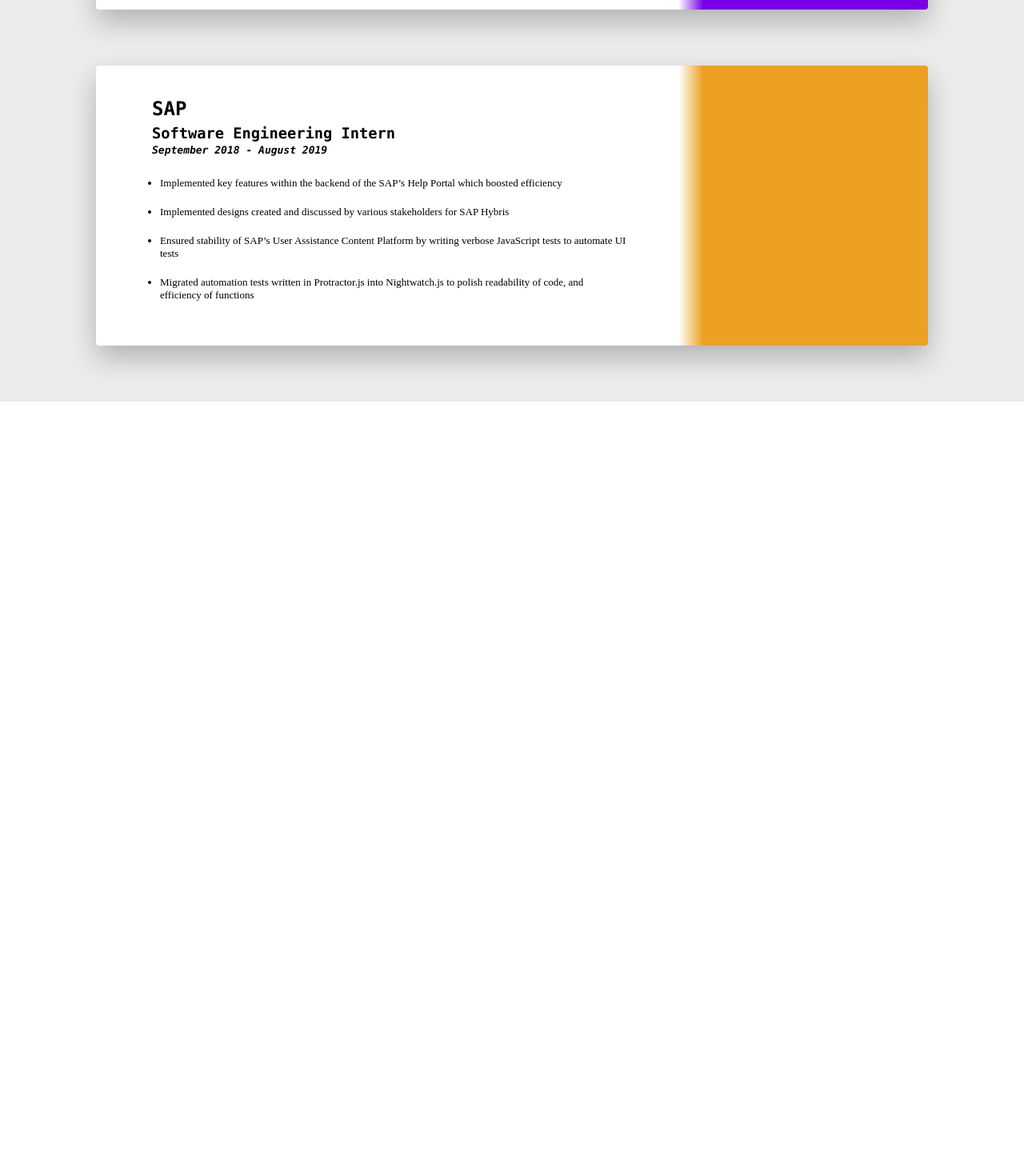
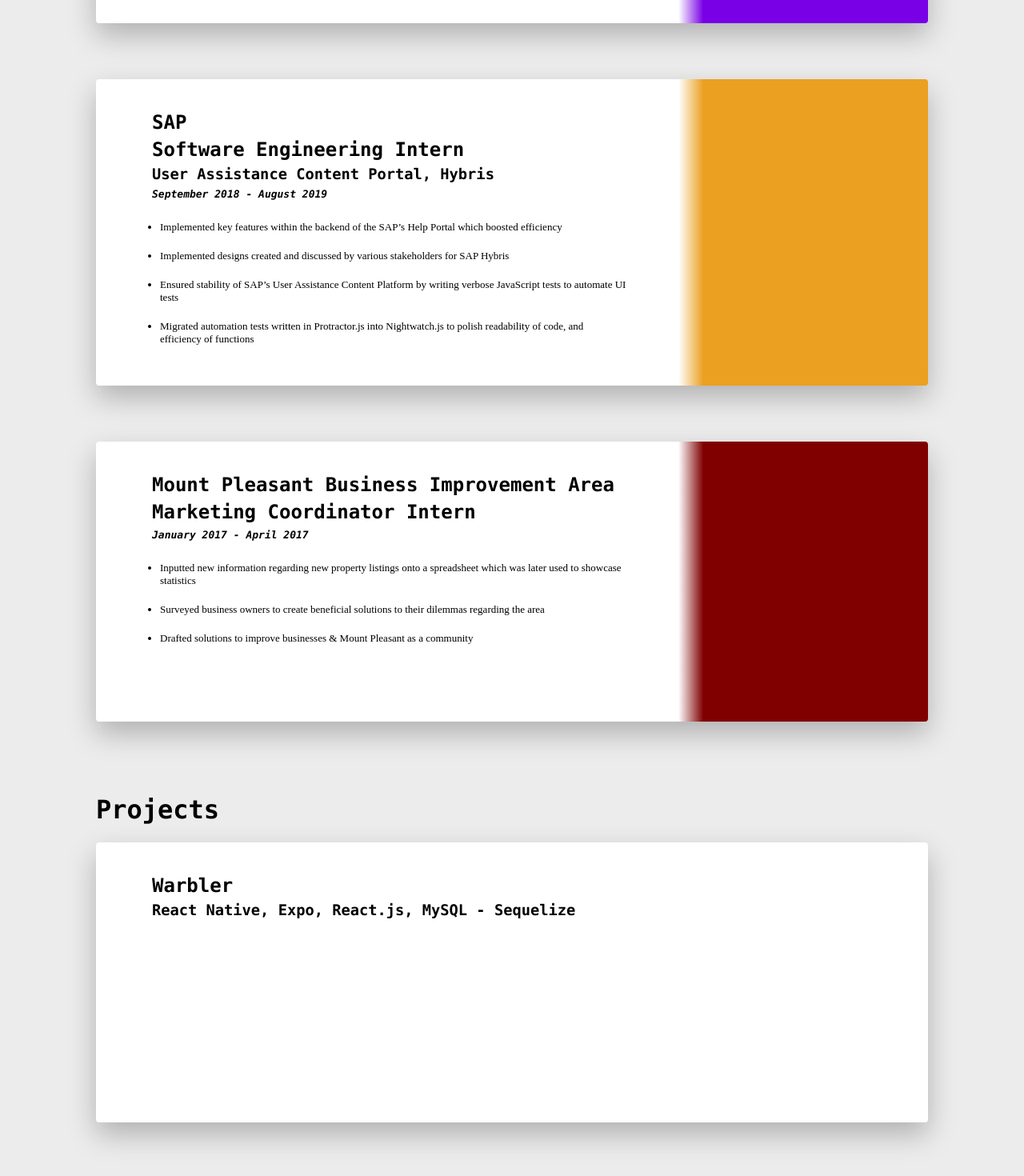
Before and after one commit to chriscebrero/website-temp, a React (Create React App) app: page / in a window 1280 px wide. Shown: the part 2022-3492 px from the top of the page at 80% size. Before the commit the page ends 2524 px from the top, so only its background shows below. Built offline with nearby package versions, Linux system fonts and the light colour scheme; a web font is replaced by a local one.

Commit message:
added projects component

```diff
--- a/src/App.js
+++ b/src/App.js
@@ -4,6 +4,7 @@
 import About from './About';
 import Skills from "./Skills";
 import Experience from "./Experience";
+import Projects from './Projects';
 
 function App() {
   return (
@@ -15,6 +16,7 @@
       <About/>
       <Skills/>
       <Experience/>
+      <Projects/>
       {/* <header className="App-header">
         <p style={{color: 'black'}}>
           Hello.
--- a/src/ExperienceComponents.js
+++ b/src/ExperienceComponents.js
@@ -4,10 +4,11 @@
   {
     name: "Beatdapp",
     position: "Software Engineering Intern",
+    teams: 'Beatdapp, Renaissance, AWOL',
     startDate: "May 2020",
     endDate: "September 2020",
     description: [
-      "Improved the error-handling on the company’s flagship music streamer and video streamer",
+      "Polished, updated, improved the error-handling on the company’s flagship music streamer and video streamer products",
       "Implemented the front end designs and functionality for the mobile app version of Beatdapp, Renaissance",
       "Spearheaded the creation of a company internal-based mobile app, ‘AWOL’",
       "Incorporated the full designs & functionality of AWOL into React Native code",
@@ -17,6 +18,7 @@
   {
     name: 'SAP',
     position: 'Software Engineering Intern',
+    teams: 'User Assistance Content Portal, Hybris',
     startDate: 'September 2018',
     endDate: 'August 2019',
     description: [
@@ -25,6 +27,17 @@
       "Ensured stability of SAP’s User Assistance Content Platform by writing verbose JavaScript tests to automate UI tests",
       "Migrated automation tests written in Protractor.js into Nightwatch.js to polish readability of code, and efficiency of functions"],
     color: "rgba(235,160,33,255)"
+  },
+  {
+    name: 'Mount Pleasant Business Improvement Area',
+    position: 'Marketing Coordinator Intern',
+    teams: '',
+    startDate: 'January 2017',
+    endDate: 'April 2017',
+    description: ["Inputted new information regarding new property listings onto a spreadsheet which was later used to showcase statistics",
+  "Surveyed business owners to create beneficial solutions to their dilemmas regarding the area",
+"Drafted solutions to improve businesses & Mount Pleasant as a community"],
+    color: '#800000'
   }
 ];
 function ExperienceComponents() {
@@ -35,7 +48,8 @@
           <div className="exp-item" style={{backgroundImage: `linear-gradient( to right, white 70%, ${key.color} 73%)`}}>
             <div className="exp-content">
               <h2>{key.name}</h2>
-              <h3>{key.position}</h3>
+              <h2>{key.position}</h2>
+              <h3>{key.teams}</h3>
               <h4>
                 {key.startDate} - {key.endDate}
               </h4>
--- /dev/null
+++ b/src/Projects.js
@@ -0,0 +1,13 @@
+import './experience.css'
+import ProjectsComponents from './ProjectsComponents'
+
+function Projects() {
+  return (
+    <div>
+        <h1 className="title">Projects</h1>
+        <ProjectsComponents/>
+    </div>
+  );
+}
+
+export default Projects;
--- /dev/null
+++ b/src/ProjectsComponents.js
@@ -0,0 +1,17 @@
+import "./experience.css";
+
+function ProjectsComponents() {
+  return (
+    <div>
+        <div className="exp-item">
+            <div className="exp-content">
+                <h2>Warbler </h2>
+                <h3>React Native, Expo, React.js, MySQL - Sequelize</h3>
+            </div>
+
+      </div>
+    </div>
+  );
+}
+
+export default ProjectsComponents;
--- a/src/experience.css
+++ b/src/experience.css
@@ -35,7 +35,7 @@
 .exp-content h3 {
     display: block;
     text-align: left;
-    margin: 0 0 3px 30px;
+    margin: 0 0 7px 30px;
 }
 
 .exp-content h4 {
```
Also changed, not shown: src/Skills.js (+8 -10 lines).
